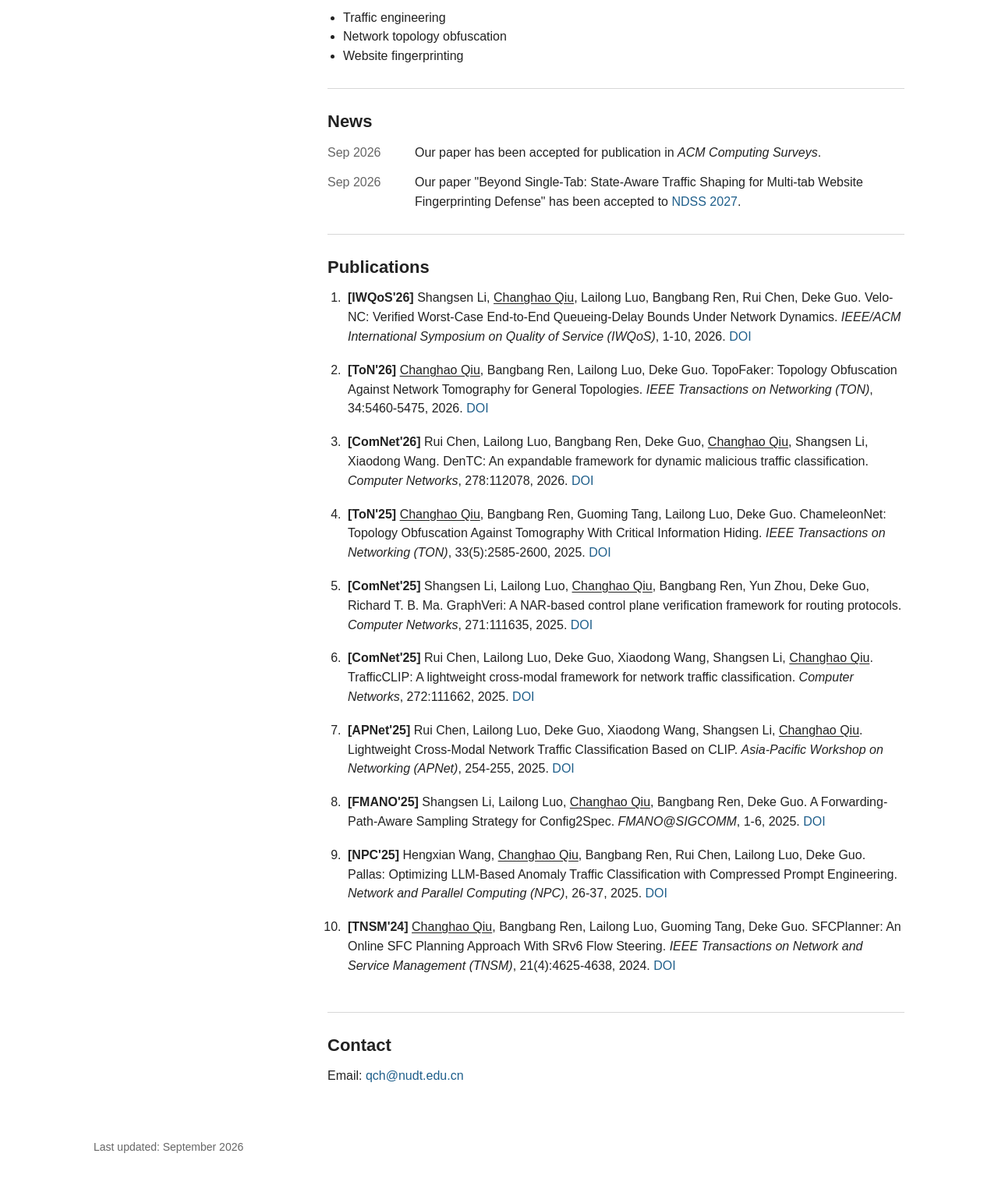
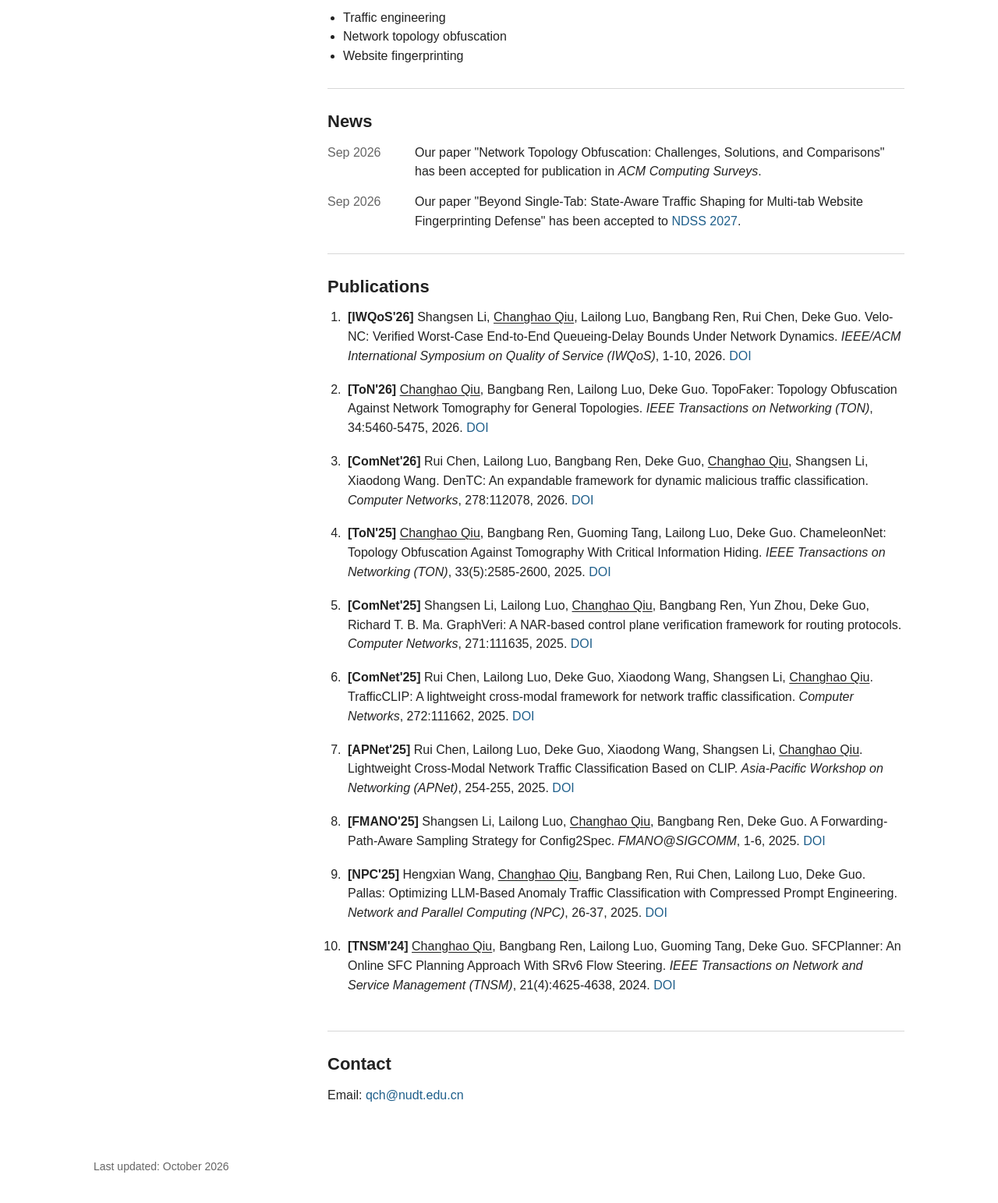
Before and after one commit to ChanghaoQiu/ChanghaoQiu.github.io, a plain HTML site: page index.html in a window 1280 px wide. Shown: the part 593-2136 px from the top of the page at 78% size. Drawn offline with Linux system fonts and the light colour scheme.

Commit message:
Add title to ACM Computing Surveys news

```diff
--- a/index.html
+++ b/index.html
@@ -176,7 +176,10 @@
           <ul class="news-list">
             <li>
               <time datetime="2026-09">Sep 2026</time>
-              <span>Our paper has been accepted for publication in <em>ACM Computing Surveys</em>.</span>
+              <span>
+                Our paper "Network Topology Obfuscation: Challenges, Solutions, and Comparisons" has been accepted
+                for publication in <em>ACM Computing Surveys</em>.
+              </span>
             </li>
             <li>
               <time datetime="2026-09">Sep 2026</time>
@@ -308,7 +311,7 @@
     </main>
 
     <footer class="site-footer">
-      <p>Last updated: September 2026</p>
+      <p>Last updated: October 2026</p>
     </footer>
   </body>
 </html>
--- a/sitemap.xml
+++ b/sitemap.xml
@@ -2,7 +2,7 @@
 <urlset xmlns="http://www.sitemaps.org/schemas/sitemap/0.9">
   <url>
     <loc>https://changhaoqiu.github.io/</loc>
-    <lastmod>2026-09-29</lastmod>
+    <lastmod>2026-10-02</lastmod>
     <changefreq>monthly</changefreq>
     <priority>1.0</priority>
   </url>
```
